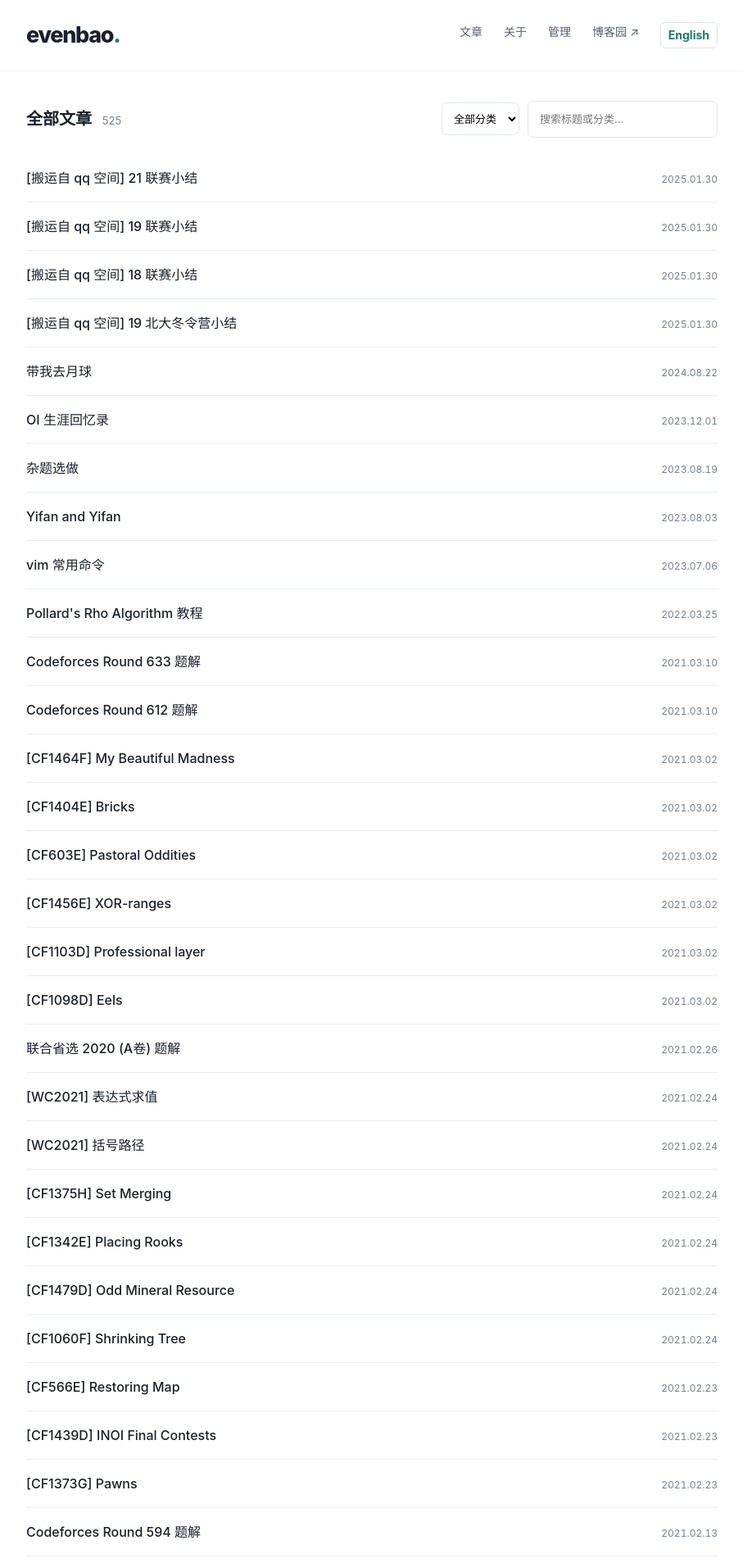
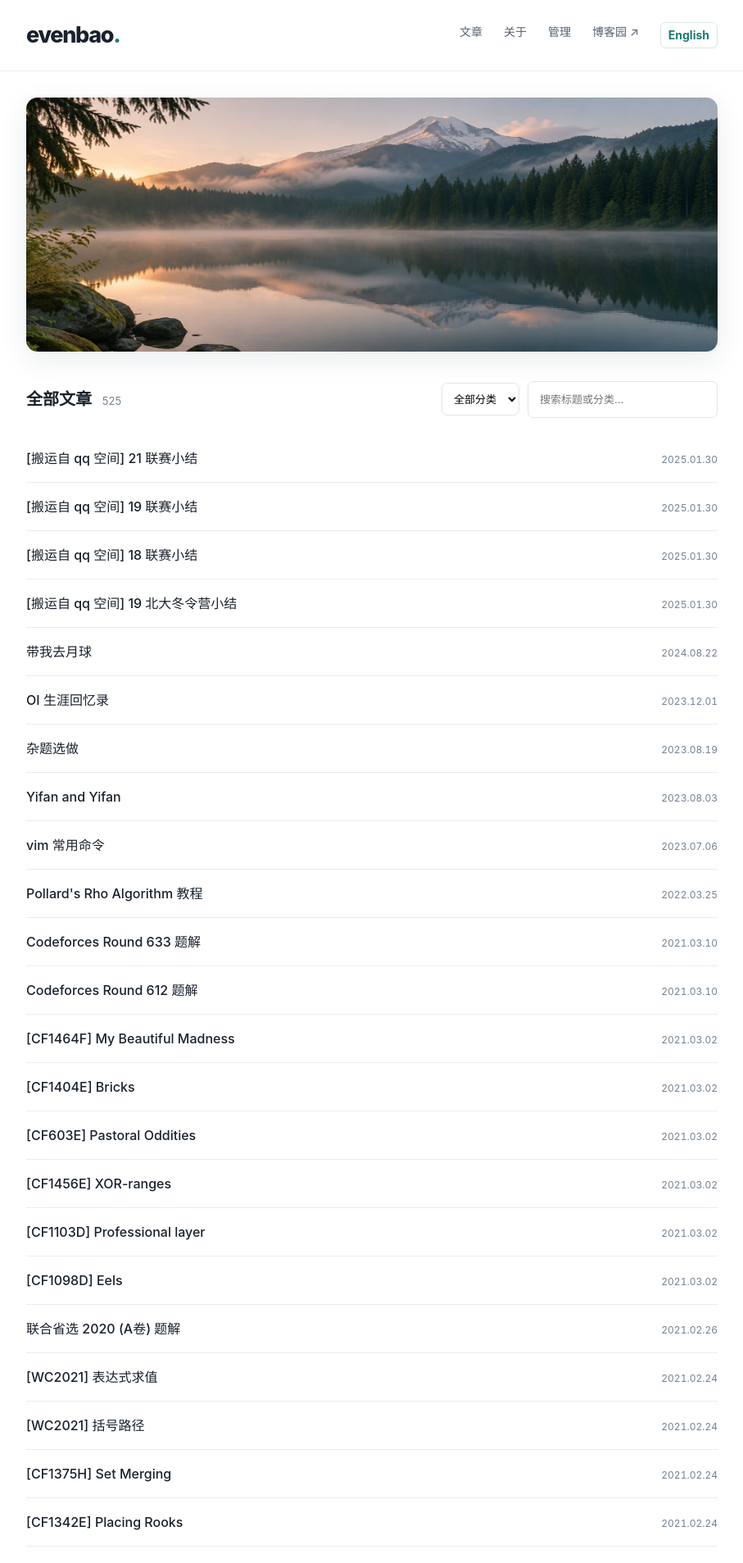
Before and after one commit to In1a/in1a.github.io, a Jekyll site: the page built from index.html, in a window 1280 px wide. Shown: the top 1907 px of the page at 82% size, without its empty margins (186-1093 px from the left). Built offline with Jekyll 4.4.1, drawn with Linux system fonts in a browser that asks for light colours.

Commit message:
Style responsive photographic homepage hero

```diff
--- a/assets/style.css
+++ b/assets/style.css
@@ -9,3 +9,8 @@
 #post-password-error{min-height:22px;font-size:13px;color:#ad3a3a}.password-gate small{font-size:11px;color:#83919b}
 .post-body[hidden]{display:none}.password-gate[hidden]{display:none}
 @media(max-width:550px){.gate-input{flex-direction:column}.password-gate{padding:30px 16px}}
+
+/* Quiet photographic header replacing the old text introduction. */
+.hero-wallpaper{height:310px;margin:32px 0 0;border-radius:14px;background:#23473f url('/assets/hero-wallpaper.jpg') center 52%/cover no-repeat;box-shadow:0 10px 35px rgba(24,44,51,.09)}
+@media(max-width:600px){.hero-wallpaper{height:205px;margin:20px 0 0;border-radius:10px;background-position:52% center}}
+@media(prefers-reduced-motion:no-preference){.hero-wallpaper{transition:filter .2s ease}.hero-wallpaper:hover{filter:saturate(1.08)}}
```
